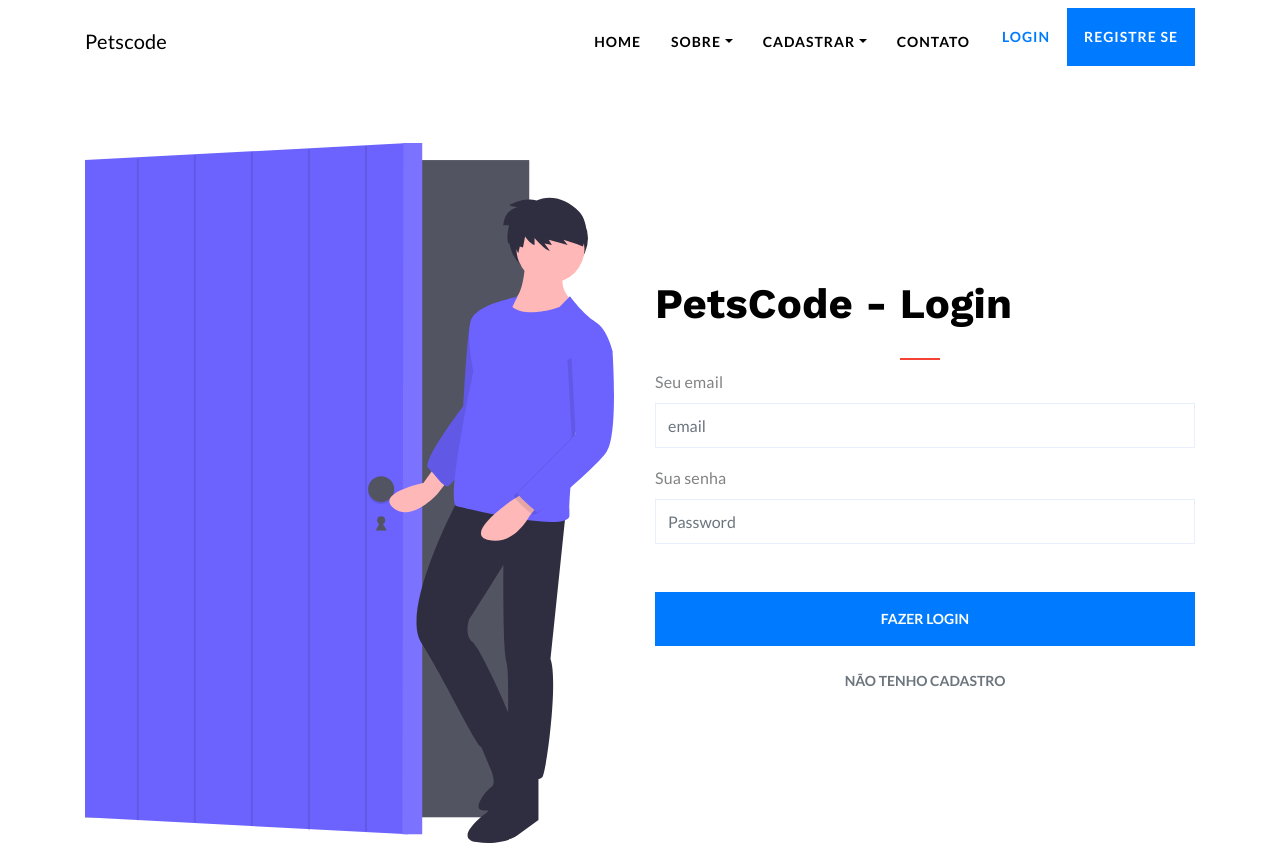
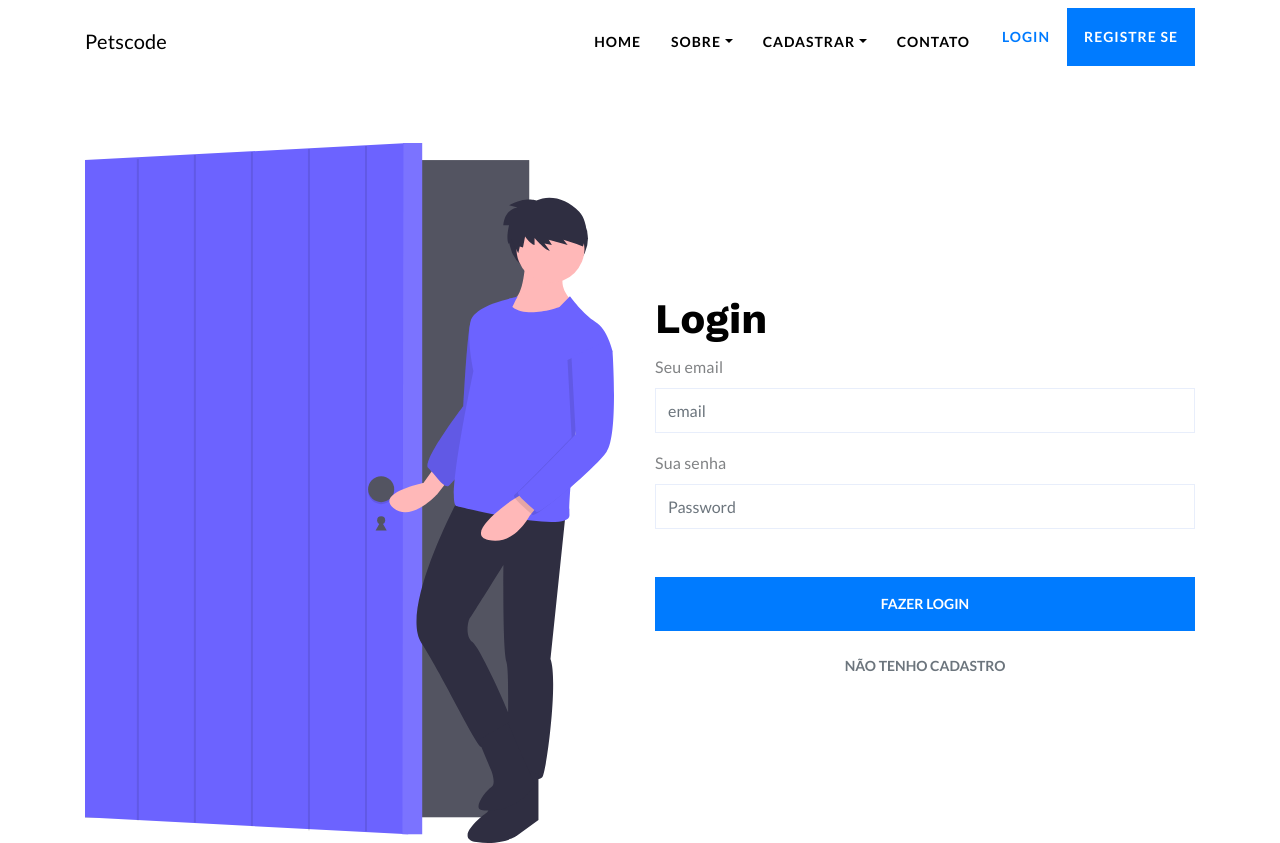
Before and after one commit to codenation-dev/squad-6-ad-escale, a React (Create React App) app in the folder front/: page /login in a window 1280 px wide. Built offline with nearby package versions, Linux system fonts and the light colour scheme.

Commit message:
fix: style

```diff
--- a/front/src/pages/login/index.js
+++ b/front/src/pages/login/index.js
@@ -47,7 +47,7 @@ class Login extends Component {
 
 
   render = () => (
-    <section className="page-title section pb-0">
+    <section className="section pb-0">
       <div className="container">
         <div className="row align-items-center">
           <div className="col-12 col-md-6">
@@ -56,7 +56,7 @@ class Login extends Component {
 
           <div className="col-12 col-md-6">
             <div className="">
-              <h1 className="h2">PetsCode - Login</h1>
+              <h1 className="h2">Login</h1>
 
               <form>
                 <div className="form-group">
```
